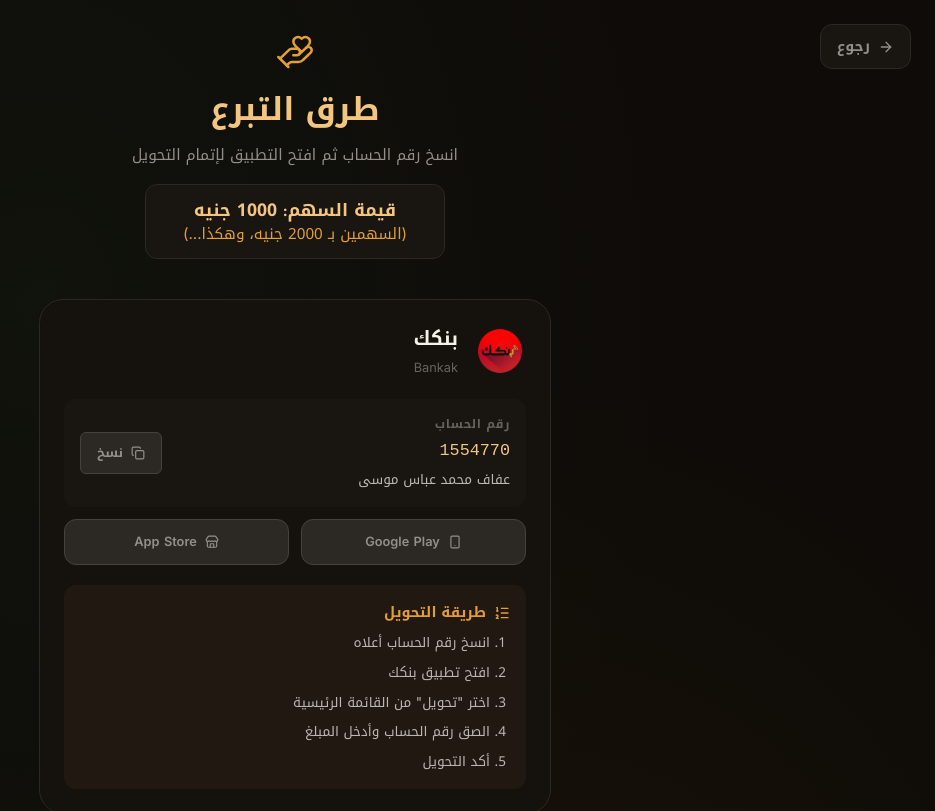
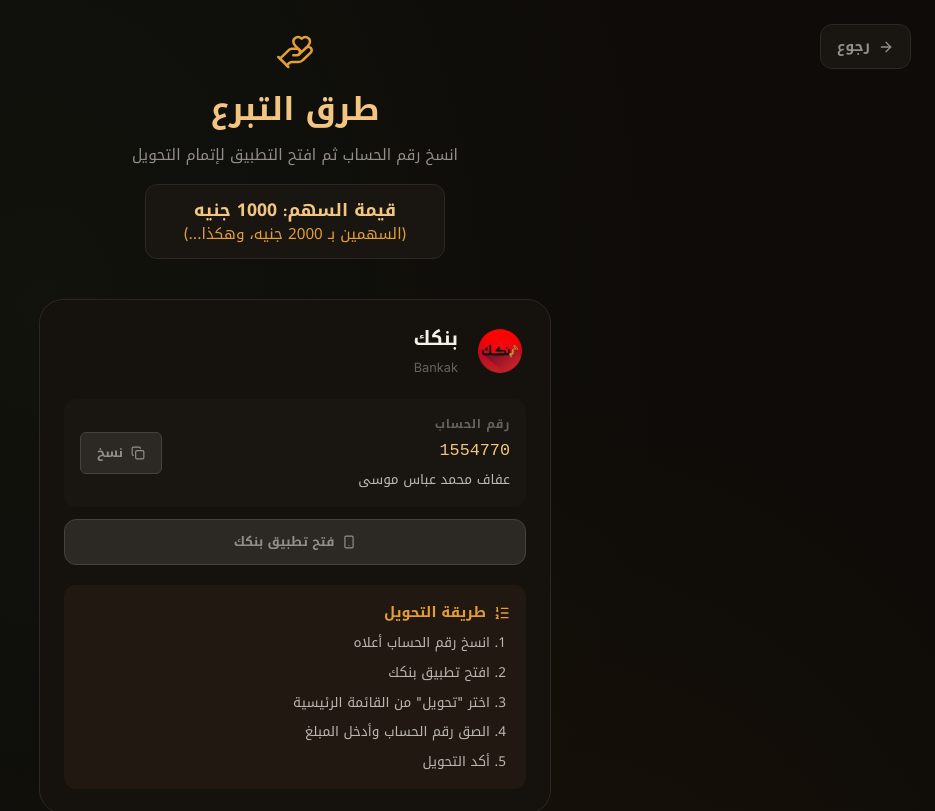
Before and after one commit to Kamkmgamer/eid-adha-2026, a React (Vite) app: page /donate in a window 1280 px wide. Shown: the top 811 px of the page, without its empty margins (345-1280 px from the left). Built offline with nearby package versions, Linux system fonts and the light colour scheme.

Commit message:
fix: open payment apps directly

```diff
--- a/src/DonatePage.tsx
+++ b/src/DonatePage.tsx
@@ -6,7 +6,6 @@
   Copy,
   Check,
   Smartphone,
-  Store,
   ListOrdered,
   CircleCheck,
 } from "lucide-react";
@@ -24,8 +23,7 @@
   titleAr: string;
   logoSrc: string;
   accounts: Account[];
-  appStoreUrl: string;
-  playStoreUrl: string;
+  appUrl: string;
   instructions: string[];
 }
 
@@ -42,9 +40,7 @@
         name: "عفاف محمد عباس موسى",
       },
     ],
-    appStoreUrl: "https://apps.apple.com/app/bankak/id1510363547",
-    playStoreUrl:
-      "https://play.google.com/store/apps/details?id=com.bok.bankak",
+    appUrl: "bankak://",
     instructions: [
       "انسخ رقم الحساب أعلاه",
       "افتح تطبيق بنكك",
@@ -65,9 +61,7 @@
         name: "نون احمد محمد",
       },
     ],
-    appStoreUrl: "https://apps.apple.com/app/fawry-sd/id1529280558",
-    playStoreUrl:
-      "https://play.google.com/store/apps/details?id=com.fib.fawrysd",
+    appUrl: "fawry://",
     instructions: [
       "انسخ رقم الحساب أعلاه",
       "افتح تطبيق فوري",
@@ -83,6 +77,11 @@
   const [copiedId, setCopiedId] = useState<string | null>(null);
   const [toast, setToast] = useState<string | null>(null);
   const [toastExiting, setToastExiting] = useState(false);
+
+  const showToast = useCallback((message: string) => {
+    setToastExiting(false);
+    setToast(message);
+  }, []);
 
   const copyToClipboard = useCallback(async (text: string, id: string) => {
     try {
@@ -104,12 +103,7 @@
       showToast("تم نسخ رقم الحساب");
       setTimeout(() => setCopiedId(null), 2500);
     }
-  }, []);
-
-  const showToast = useCallback((message: string) => {
-    setToastExiting(false);
-    setToast(message);
-  }, []);
+  }, [showToast]);
 
   useEffect(() => {
     if (!toast) return;
@@ -203,22 +197,12 @@
             {/* App links */}
             <div className="app-store-links">
               <a
-                href={method.playStoreUrl}
-                target="_blank"
-                rel="noopener noreferrer"
+                href={method.appUrl}
                 className="app-store-link"
+                aria-label={`افتح تطبيق ${method.titleAr}`}
               >
                 <Smartphone size={14} />
-                Google Play
-              </a>
-              <a
-                href={method.appStoreUrl}
-                target="_blank"
-                rel="noopener noreferrer"
-                className="app-store-link"
-              >
-                <Store size={14} />
-                App Store
+                فتح تطبيق {method.titleAr}
               </a>
             </div>
 
```
